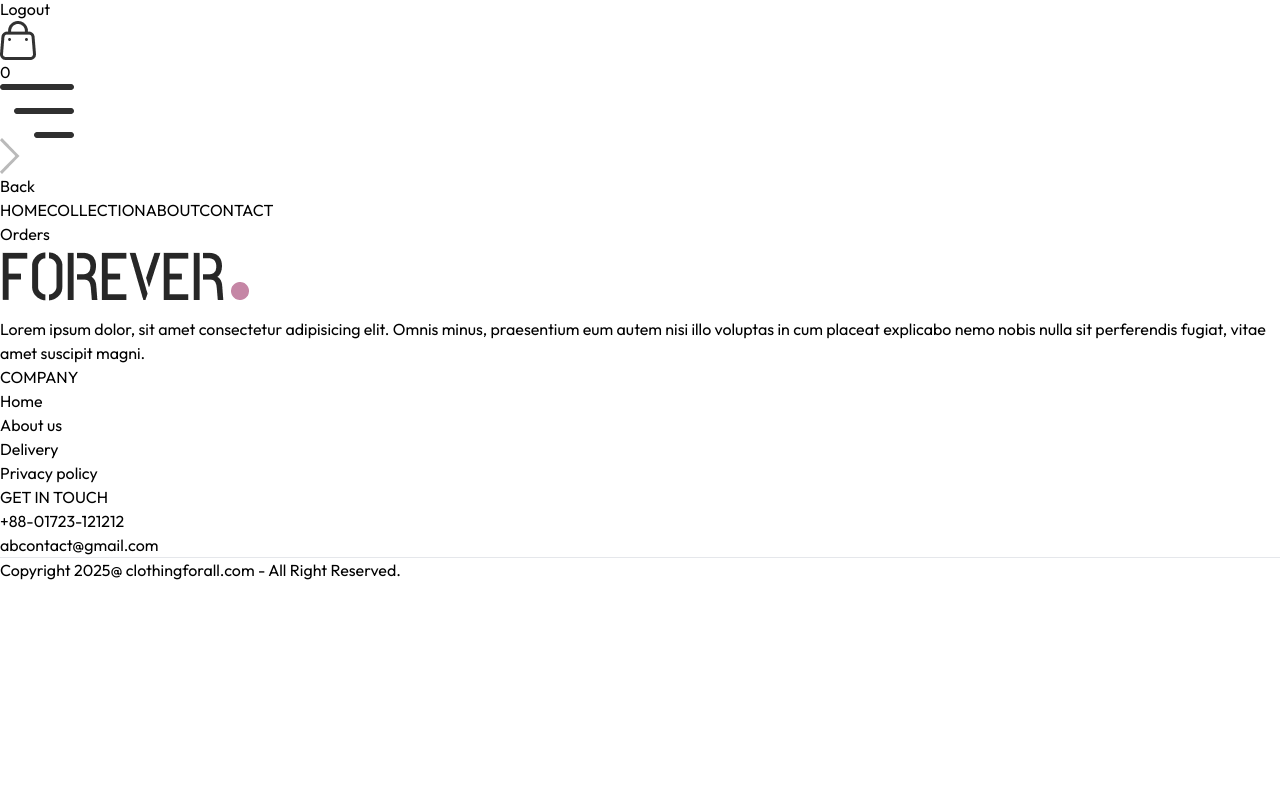
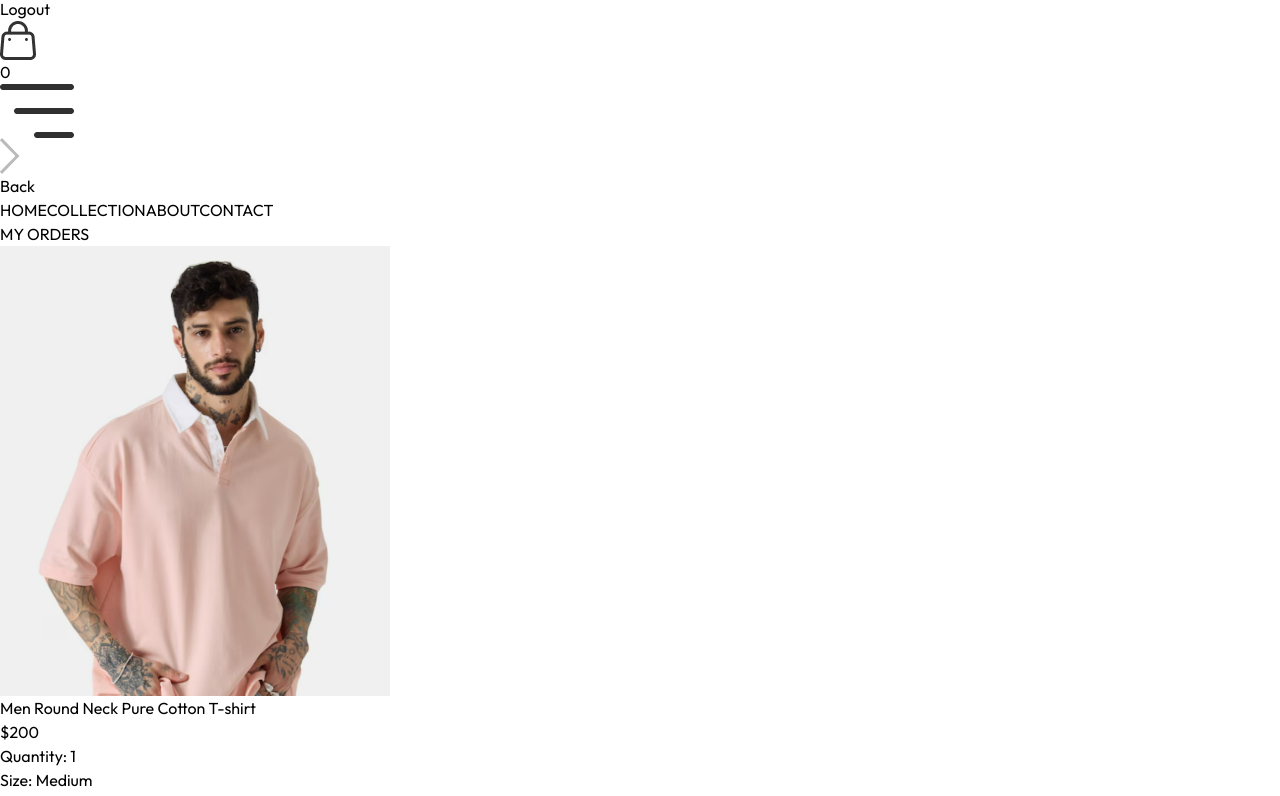
Before and after one commit to Md-LatifurRatul/e-commerce-clothing, a React (Vite) app: page /orders in a window 1280 px wide. Shown: the part 300-1096 px from the top of the page. Before the commit the page ends 882 px from the top, so only its background shows below. Built offline with nearby package versions, Linux system fonts and the light colour scheme.

Commit message:
add order page

```diff
--- a/src/pages/Orders.jsx
+++ b/src/pages/Orders.jsx
@@ -1,7 +1,56 @@
-import React from "react";
+import React, { useContext } from "react";
+import { ShopContext } from "../context/ShopContext";
+import Title from "../components/Title";
 
 const Orders = () => {
-  return <div>Orders</div>;
+  const { products, currency } = useContext(ShopContext);
+
+  return (
+    <div className="border-t pt-16">
+      <div className="text-2xl">
+        <Title text1={"MY"} text2={"ORDERS"} />
+      </div>
+      <div></div>
+
+      {products.slice(1, 4).map((item, index) => (
+        <div
+          key={index}
+          className="py-4 border-t border-b text-gray-700 flex flex-col md:flex-row md:items-center md:justify-between gap-4"
+        >
+          <div className="flex items-start gap-6 text-sm">
+            <img src={item.image[0]} alt="imtg" className="w-16 sm:w-20" />
+
+            <div>
+              <p className="sm:text-base font-medium">{item.name}</p>
+
+              <div className="flex items-center gap-3 mt-2 text-base text-gray-700">
+                <p className="text-lg">
+                  {currency}
+                  {item.price}
+                </p>
+                <p>Quantity: 1</p>
+                <p>Size: Medium</p>
+              </div>
+              <p className="mt-2">
+                Date: <span className="text-gray-400">2, Feb, 2025</span>
+              </p>
+            </div>
+          </div>
+
+          <div className="md:w-1/2 flex justify-between">
+            <div className="flex items-center gap-2">
+              <p className="min-w-2 h-2 rounded-full bg-green-500"></p>
+              <p className="text-sm md:text-base">Ready to ship</p>
+            </div>
+
+            <button className="border px-4 py-2 text-sm font-medium rounded-sm">
+              Track Order
+            </button>
+          </div>
+        </div>
+      ))}
+    </div>
+  );
 };
 
 export default Orders;
```
